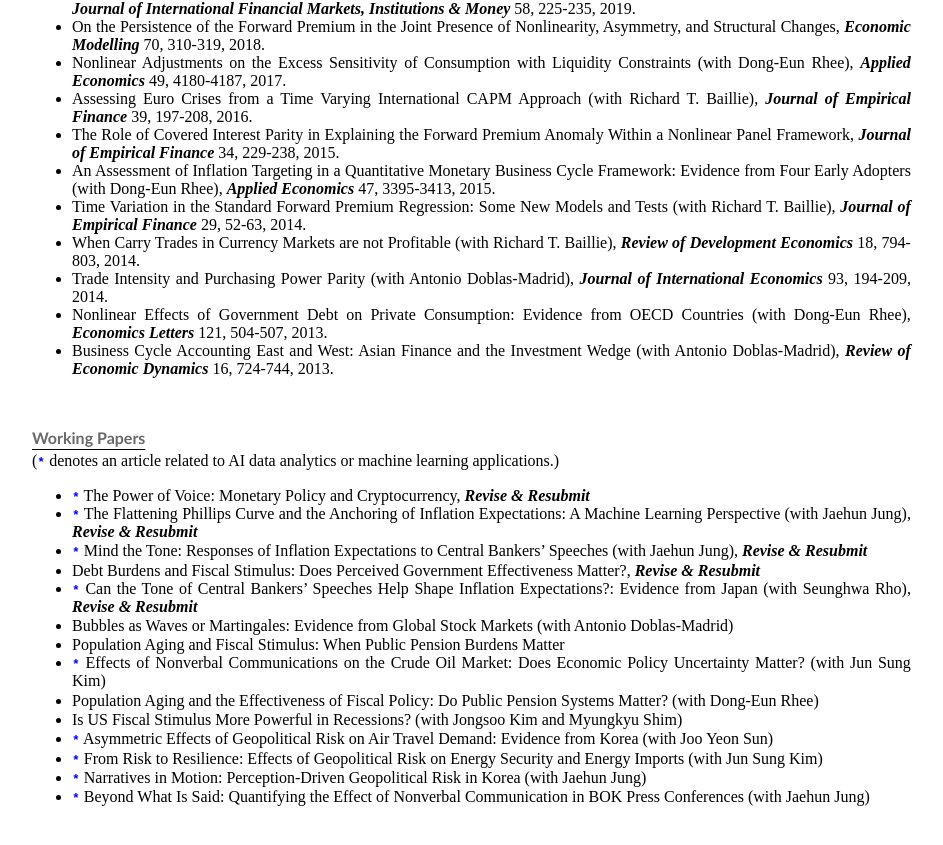
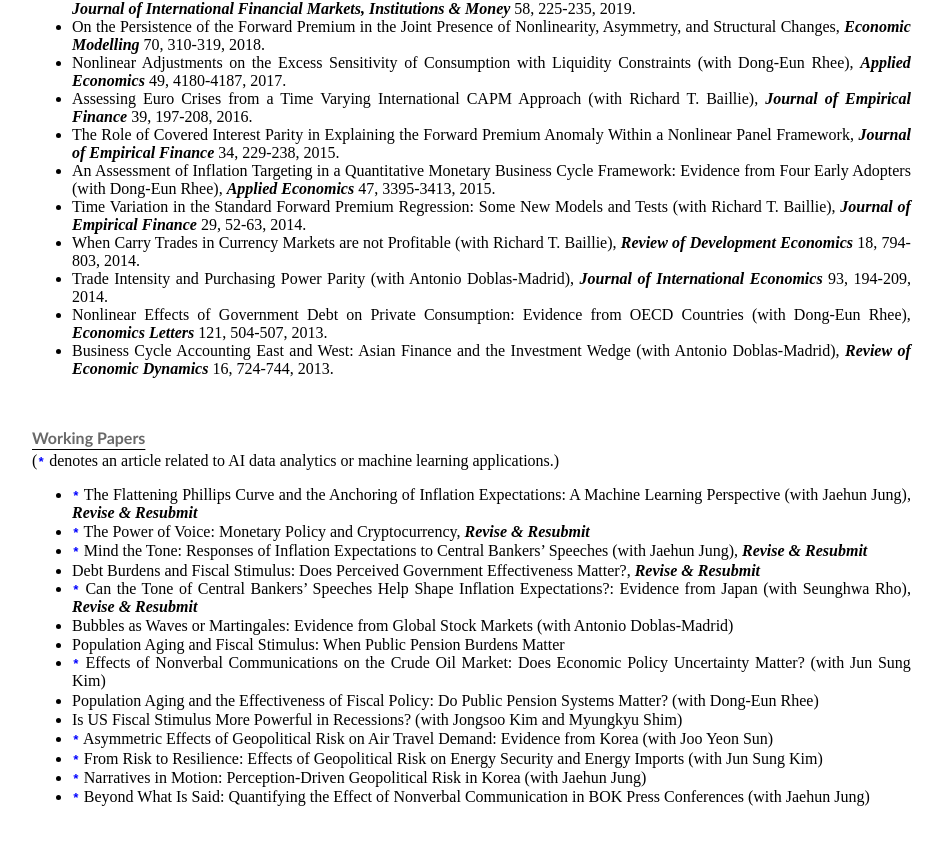
Before and after one commit to dooyeoncho/dooyeoncho.github.io, a Jekyll site: the page built from pages/research.html, in a window 1280 px wide and 900 px high, scrolled down 1096 px. Shown: the top 845 px of the window, without its empty margins (160-1103 px from the left). Built offline with Jekyll 4.4.1, drawn with Linux system fonts in a browser that asks for light colours.

Commit message:
Update research.html

```diff
--- a/pages/research.html
+++ b/pages/research.html
@@ -65,8 +65,8 @@
 
 <div><b><p style="text-decoration: underline; text-underline-position:under;"><font color="dimgray" face="Gill Sans", sans-serif;>Working Papers</font></p></b> </div></li>(<code style="color : blue"><b>*</b></code> denotes an article related to AI data analytics or machine learning applications.)</li></div>
 	<ul>
+		<span><li><code style="color : blue"><b>*</b></code> The Flattening Phillips Curve and the Anchoring of Inflation Expectations: A Machine Learning Perspective (with Jaehun Jung), <em property="italic"><b>Revise & Resubmit</b></em></li></span>
 		<span><li><code style="color : blue"><b>*</b></code> The Power of Voice: Monetary Policy and Cryptocurrency, <em property="italic"><b>Revise & Resubmit</b></em></li></span>
-		<span><li><code style="color : blue"><b>*</b></code> The Flattening Phillips Curve and the Anchoring of Inflation Expectations: A Machine Learning Perspective (with Jaehun Jung), <em property="italic"><b>Revise & Resubmit</b></em></li></span>
 		<span><li><code style="color : blue"><b>*</b></code> Mind the Tone: Responses of Inflation Expectations to Central Bankers’ Speeches (with Jaehun Jung), <em property="italic"><b>Revise & Resubmit</b></em></li></span>
 		<span><li>Debt Burdens and Fiscal Stimulus: Does Perceived Government Effectiveness Matter?, <em property="italic"><b>Revise & Resubmit</b></em></li></span>
 		<span><li><code style="color : blue"><b>*</b></code> Can the Tone of Central Bankers’ Speeches Help Shape Inflation Expectations?: Evidence from Japan (with Seunghwa Rho), <em property="italic"><b>Revise & Resubmit</b></em></li></span>
```
